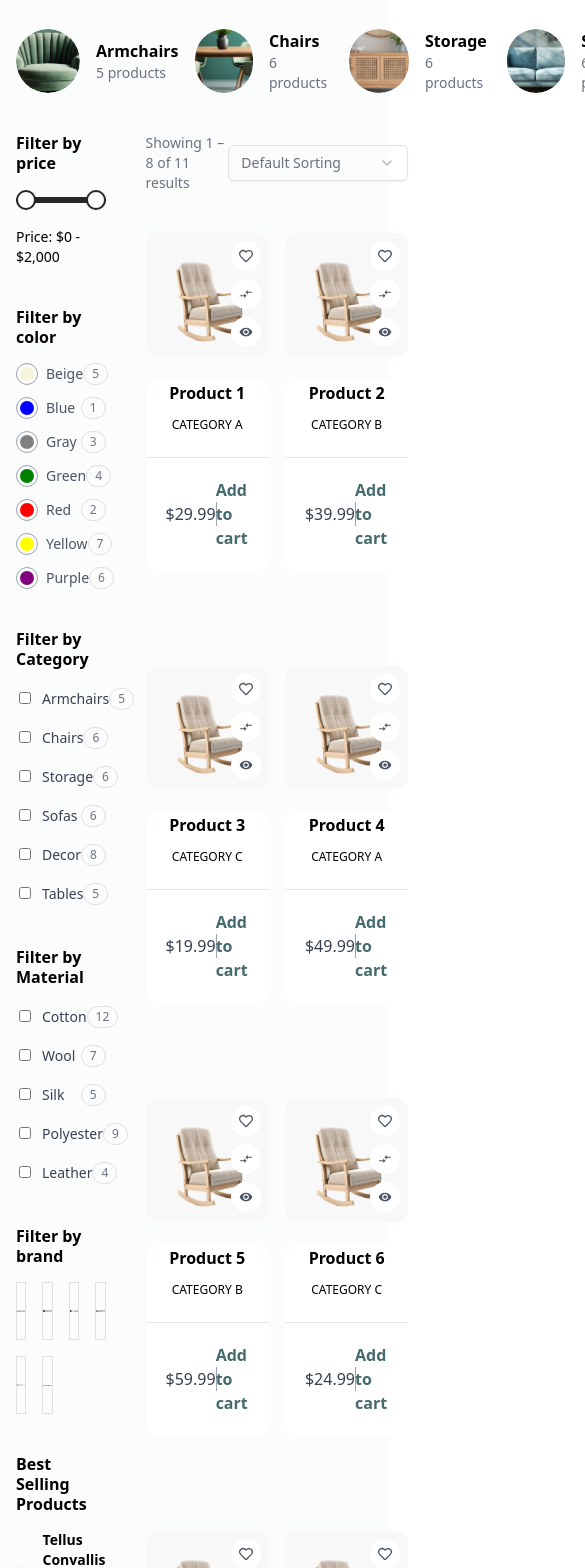
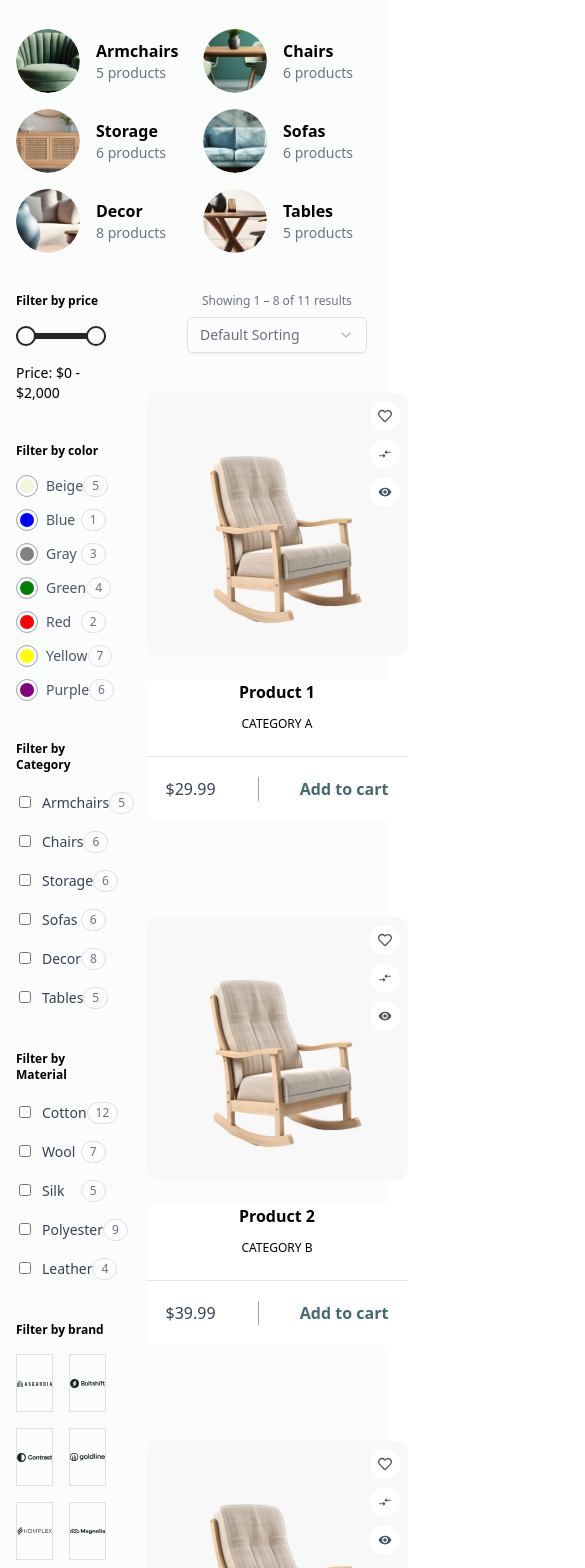
Before and after one commit to seifehab33/furniture-ecommerce, a Next.js app in the folder furniture-client/: page /shop in a window 390 px wide. Shown: the part 280-1848 px from the top of the page, 585 px wide, since content can reach past the window. Built offline with nearby package versions, Linux system fonts and the light colour scheme.

Commit message:
design : shoplayout responsive , fix: overlaying SVG is blocking clicks in not-found page.

```diff
--- a/furniture-client/src/app/(pages)/shop/ShopLayout.tsx
+++ b/furniture-client/src/app/(pages)/shop/ShopLayout.tsx
@@ -142,7 +142,7 @@ function ShopLayout({ title, headerImage, products }: ShopLayoutProps) {
           <div className="absolute inset-0 rounded-3xl bg-black/50" />
 
           <div className="absolute top-1/2  left-1/2 -translate-x-1/2 -translate-y-1/2 text-center text-gray-300">
-            <h1 className=" text-3xl font-bold">{title}</h1>
+            <h1 className=" text-3xl font-bold capitalize">{title}</h1>
             <div className="py-4 flex items-center">
               <Breadcrumb className="font-medium">
                 <BreadcrumbList>
@@ -166,7 +166,7 @@ function ShopLayout({ title, headerImage, products }: ShopLayoutProps) {
                     return (
                       <React.Fragment key={href}>
                         <BreadcrumbSeparator className="mt-1" />
-                        <BreadcrumbItem className="font-medium ">
+                        <BreadcrumbItem className="font-medium capitalize ">
                           {!isLast ? (
                             <BreadcrumbLink asChild>
                               <Link
@@ -192,16 +192,13 @@ function ShopLayout({ title, headerImage, products }: ShopLayoutProps) {
         </div>
       </div>
       <div className="custom-container mt-14 flex-col">
-        <div className="categories flex items-center gap-4 w-full justify-between">
+        <div className="categories grid grid-cols-2 md:grid-cols-3 lg:grid-cols-6  gap-4 w-full justify-between">
           {categories.map((category) => (
-            <div
-              key={category.id}
-              className="flex items-center justify-between gap-4"
-            >
+            <div key={category.id} className="flex items-center gap-4">
               <div className="group w-16 h-16 rounded-full overflow-hidden">
                 <Link
                   href={{
-                    pathname: `/shop/category/${category.title}`,
+                    pathname: `/shop/category/${category.title.toLowerCase()}`,
                   }}
                 >
                   <Image
@@ -239,9 +236,9 @@ function ShopLayout({ title, headerImage, products }: ShopLayoutProps) {
             </div>
           </div>
           <div className="right-side flex-1">
-            <div className="flex items-center justify-between">
+            <div className="flex flex-col md:flex-row gap-2 lg:gap-0 items-center justify-between">
               <div className="flex items-center gap-3">
-                <p className="text-sm font-medium text-gray-500">
+                <p className="text-xs md:text-sm font-medium text-gray-500">
                   Showing {startResult} – {endResult} of {totalResults} results
                 </p>
                 {isFiltered && (
@@ -282,7 +279,7 @@ function ShopLayout({ title, headerImage, products }: ShopLayoutProps) {
             </div>
             {paginatedProducts.length > 0 ? (
               <>
-                <div className="grid grid-cols-2 md:grid-cols-3 lg:grid-cols-3 gap-4">
+                <div className="grid grid-cols-1 md:grid-cols-3 lg:grid-cols-3 gap-4">
                   {paginatedProducts.map((product) => (
                     <ProductCard product={product} key={product.id} />
                   ))}
--- a/furniture-client/src/app/(pages)/shop/category/[category]/page.tsx
+++ b/furniture-client/src/app/(pages)/shop/category/[category]/page.tsx
@@ -14,7 +14,7 @@ interface CatProps {
 
 const categoryImages: Record<string, string | StaticImageData> = {
   beds: sofas,
-  Decor: decor,
+  decor: decor,
 };
 
 const Page: React.FC<CatProps> = ({ params }) => {
--- a/furniture-client/src/app/layout.tsx
+++ b/furniture-client/src/app/layout.tsx
@@ -31,9 +31,11 @@ export default function RootLayout({
     <html lang="en">
       <body className={`${geistSans.variable} ${geistMono.variable}  `}>
         <TooltipProvider>
-          <Navbar />
-          <Header />
-          <div className="bg-[#fbfcfc] min-h-screen pt-10">{children}</div>
+          <div className="z-50">
+            <Navbar />
+            <Header />
+          </div>
+          <div className="bg-[#fbfcfc] min-h-screen pt-10 ">{children}</div>
           <Footer />
         </TooltipProvider>
       </body>
--- a/furniture-client/src/components/filter/BestSellingProducts.tsx
+++ b/furniture-client/src/components/filter/BestSellingProducts.tsx
@@ -22,7 +22,9 @@ const formatPrice = (price: number | undefined): string | number => {
 function BestSellingProducts() {
   return (
     <div className="mt-10">
-      <h1 className="font-bold text-[16px]">Best Selling Products</h1>
+      <h1 className="font-bold text-xs md:text-[16px]">
+        Best Selling Products
+      </h1>
       <div className="mt-4 flex flex-col gap-2">
         {products.map((product) => (
           <div key={product.id} className="flex items-center gap-4">
@@ -34,8 +36,8 @@ function BestSellingProducts() {
                 alt="Best Sell Product"
               />
             </div>
-            <div className="space-y-2">
-              <h1 className="font-bold">{product.title}</h1>
+            <div className="">
+              <h1 className="font-bold text-xs">{product.title}</h1>
               <p className="text-xs text-gray-500 font-medium">
                 <span>{formatPrice(product.price)}</span>{" "}
                 <span className="line-through ml-1 text-gray-400">
--- a/furniture-client/src/components/filter/Brand.tsx
+++ b/furniture-client/src/components/filter/Brand.tsx
@@ -22,8 +22,8 @@ const brands = [
 function Brand() {
   return (
     <div className="mt-10">
-      <h1 className="mb-4 font-bold text-[16px]">Filter by brand</h1>
-      <div className="grid grid-cols-4 gap-4">
+      <h1 className="mb-4 font-bold text-xs md:text-[16px]">Filter by brand</h1>
+      <div className="grid grid-cols-2  md:grid-cols-3 lg:grid-cols-4 gap-4">
         {brands.map((brand) => (
           <Tooltip key={brand.id}>
             <div className="flex items-center justify-center border  hover:border-[var(--theme-text-color)] transition">
@@ -31,7 +31,7 @@ function Brand() {
                 <Image
                   alt={`brand-${brand.tooltip}`}
                   src={brand.img}
-                  className="h-14 w-14 object-contain"
+                  className="h-14 w-14 object-contain "
                 />
               </TooltipTrigger>
               <TooltipContent className="bg-black text-white">
--- a/furniture-client/src/components/filter/CatMat.tsx
+++ b/furniture-client/src/components/filter/CatMat.tsx
@@ -8,7 +8,7 @@ interface CatMateState {
 function CatMat({ title, items }: CatMateState) {
   return (
     <div className="mt-10">
-      <h1 className="mb-4 font-bold text-[16px]">{title}</h1>
+      <h1 className="mb-4 font-bold text-xs md:text-[16px]">{title}</h1>
 
       <div className="space-y-3 rounded-lg">
         {items.map((item) => (
--- a/furniture-client/src/components/filter/ColorFilter.tsx
+++ b/furniture-client/src/components/filter/ColorFilter.tsx
@@ -25,7 +25,7 @@ function ColorFilter() {
 
   return (
     <div className="mt-10">
-      <h1 className="mb-4 font-bold text-[16px]">Filter by color</h1>
+      <h1 className="mb-4 font-bold text-xs md:text-[16px]">Filter by color</h1>
       <div className="space-y-3">
         {colors.map((c) => (
           <div
--- a/furniture-client/src/components/filter/PriceSlider.tsx
+++ b/furniture-client/src/components/filter/PriceSlider.tsx
@@ -45,7 +45,7 @@ const PriceFilter: React.FC<PriceFilterProps> = ({
 
   return (
     <div className="w-full bg-filter-background rounded-lg">
-      <h3 className="text-[16px] font-bold text-filter-title mb-6">
+      <h3 className="text-xs md:text-[16px] font-bold text-filter-title mb-6">
         Filter by price
       </h3>
 
--- a/furniture-client/src/components/ui/DropDownMenu.tsx
+++ b/furniture-client/src/components/ui/DropDownMenu.tsx
@@ -33,13 +33,13 @@ export function ShopDropdown({
           return (
             <DropdownMenuItem key={c.title} asChild>
               <Link
-                href={c.href}
+                href={{ pathname: c.href }}
                 className={clsx(
                   "block w-full px-2 py-1 rounded-md transition-colors",
                   isActive && "text-[var(--theme-text-color)] font-medium"
                 )}
               >
-                {c.title}
+                {c.title}s
               </Link>
             </DropdownMenuItem>
           );
--- a/furniture-client/src/layout/Header.tsx
+++ b/furniture-client/src/layout/Header.tsx
@@ -14,13 +14,38 @@ import {
 import { TbArmchair } from "react-icons/tb";
 
 export const headerItems = [
-  { id: 1, icon: <MdChairAlt />, title: "Chairs", href: "/chair" },
-  { id: 2, icon: <MdStorage />, title: "Storage", href: "/storage" },
-  { id: 3, icon: <TbArmchair />, title: "Armchairs", href: "/armchair" },
-  { id: 4, icon: <LuSofa />, title: "Sofas", href: "/sofas" },
-  { id: 5, icon: <MdBed />, title: "Beds", href: "/beds" },
-  { id: 6, icon: <MdTableBar />, title: "Tables", href: "/tables" },
-  { id: 7, icon: <FaGlassMartiniAlt />, title: "Decor", href: "/decor" },
+  {
+    id: 1,
+    icon: <MdChairAlt />,
+    title: "Chairs",
+    href: "/shop/category/chair",
+  },
+  {
+    id: 2,
+    icon: <MdStorage />,
+    title: "Storage",
+    href: "/shop/category/storage",
+  },
+  {
+    id: 3,
+    icon: <TbArmchair />,
+    title: "Armchairs",
+    href: "/shop/category/armchair",
+  },
+  { id: 4, icon: <LuSofa />, title: "Sofas", href: "/shop/category/sofas" },
+  { id: 5, icon: <MdBed />, title: "Beds", href: "/shop/category/beds" },
+  {
+    id: 6,
+    icon: <MdTableBar />,
+    title: "Tables",
+    href: "shop/category/tables",
+  },
+  {
+    id: 7,
+    icon: <FaGlassMartiniAlt />,
+    title: "Decor",
+    href: "/shop/category/decor",
+  },
 ];
 
 const locationsStyle =
@@ -51,7 +76,7 @@ function Header({ flexCol }: { flexCol?: boolean }) {
           {headerItems.map((item) => (
             <Link
               key={item.id}
-              href={item.href}
+              href={{ pathname: item.href }}
               className="flex items-center gap-2 text-sm hover:text-[var(--theme-text-color)]"
             >
               <span className="text-xl">{item.icon}</span>
--- a/furniture-client/src/layout/Navbar.tsx
+++ b/furniture-client/src/layout/Navbar.tsx
@@ -68,7 +68,7 @@ export function NavLink({
 
   return (
     <Link
-      href={href}
+      href={{ pathname: href }}
       className={clsx(
         " py-2 rounded-md transition-colors font-medium text-[16px] hover:text-[var(--theme-text-color)] duration-150 ease-in-out",
         isActive && " text-[var(--theme-text-color)] ",
@@ -91,7 +91,7 @@ function ListItem({
     <li {...props}>
       <NavigationMenuLink asChild>
         <Link
-          href={href}
+          href={{ pathname: href }}
           className={clsx(
             "flex  px-3 py-4 text-nowrap transition-colors font-medium"
           )}
```
Also changed, not shown: furniture-client/src/components/ui/not-found.tsx (+8 -17 lines).
